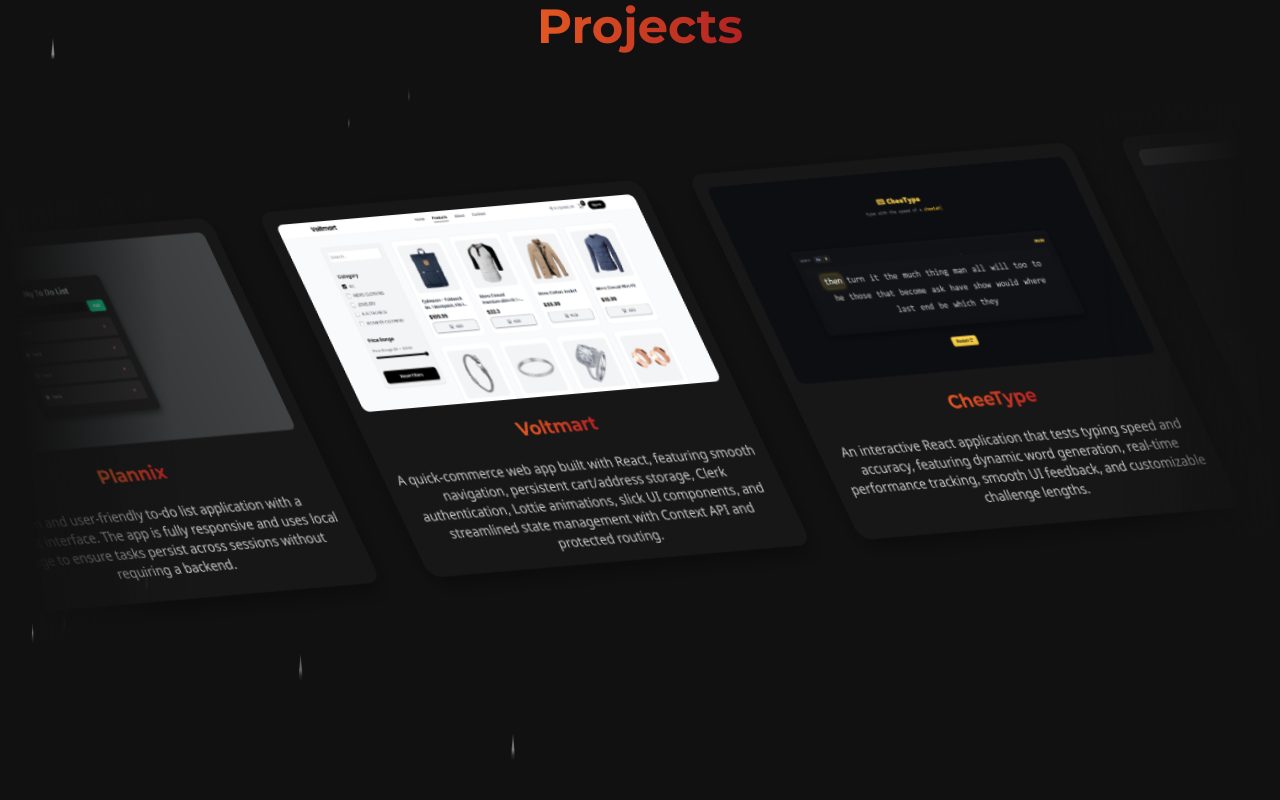
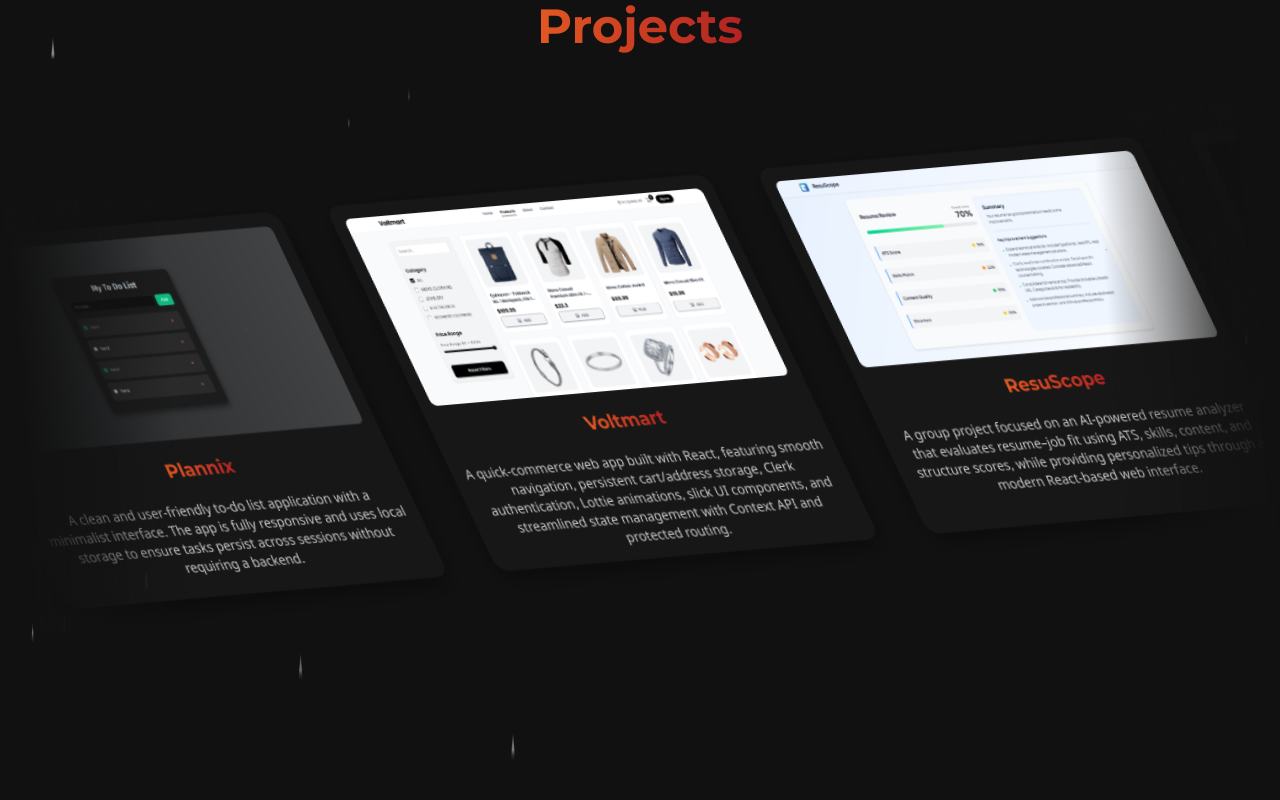
Before and after one commit to Pranjal-Sahu21/portfolio-website, a React (Vite) app: page / in a window 1280 px wide. Shown: the part 2540-3340 px from the top of the page. Built offline with nearby package versions, Linux system fonts and the light colour scheme.

Commit message:
Added ResuScope

```diff
--- a/src/Projects.jsx
+++ b/src/Projects.jsx
@@ -3,11 +3,11 @@ import { motion, useInView } from "framer-motion";
 import { useRef } from "react";
 
 import voltMart from "../assets/voltmart.png";
+import resuscope from "../assets/ResuScope.png";
 import cheeType from "../assets/cheetype.png";
 import tasteGpt from "../assets/tastegpt.png";
 import skyLune from "../assets/skylune.png";
 import plannix from "../assets/plannix.png";
-import greenTech from "../assets/greentech.png";
 
 export default function Projects() {
   const ref = useRef(null);
@@ -18,6 +18,12 @@ export default function Projects() {
       img: voltMart,
       link: "https://voltmart.netlify.app/",
       desc: "A quick-commerce web app built with React, featuring smooth navigation, persistent cart/address storage, Clerk authentication, Lottie animations, slick UI components, and streamlined state management with Context API and protected routing.",
+    },
+    {
+      title: "ResuScope",
+      img: resuscope,
+      link: "https://resuscope.netlify.app/",
+      desc: "A group project focused on an AI-powered resume analyzer that evaluates resume–job fit using ATS, skills, content, and structure scores, while providing personalized tips through a modern React-based web interface.",
     },
     {
       title: "CheeType",
```
Also changed, not shown: assets/ResuScope.png (added).
